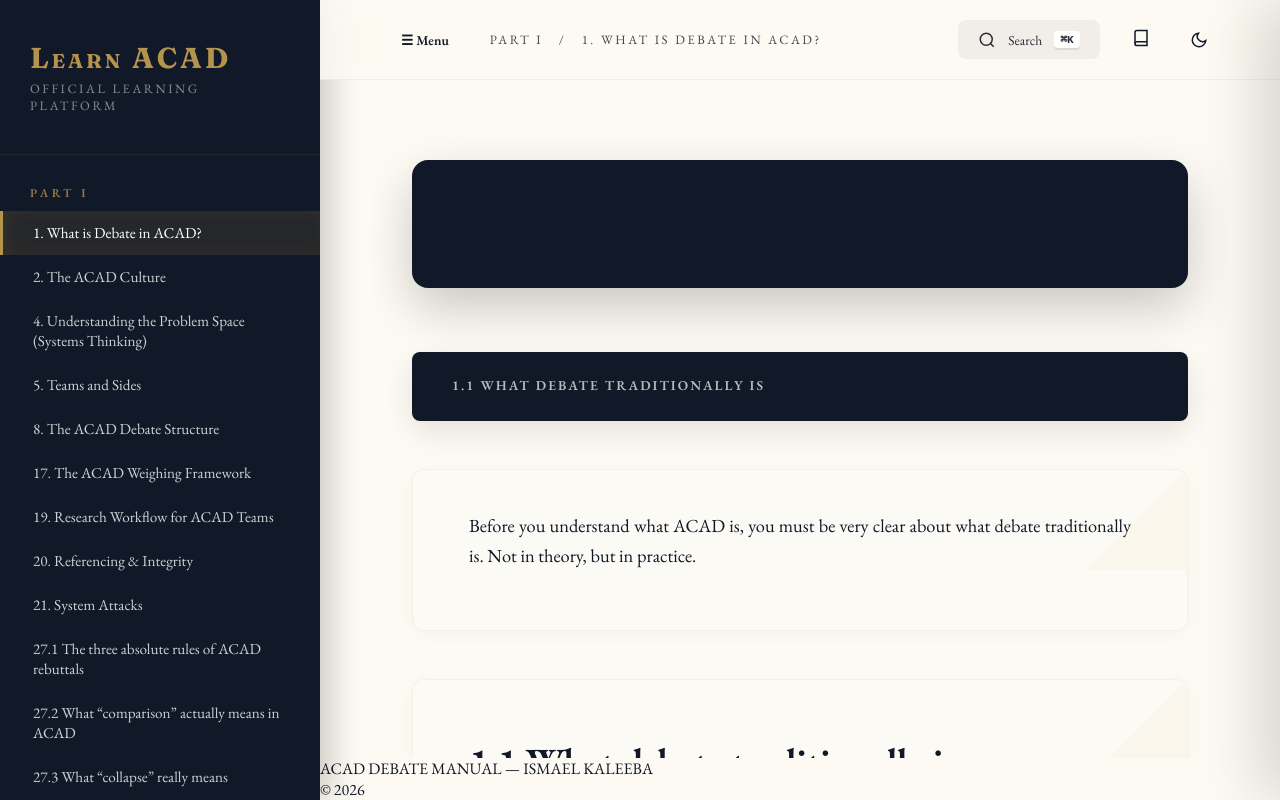
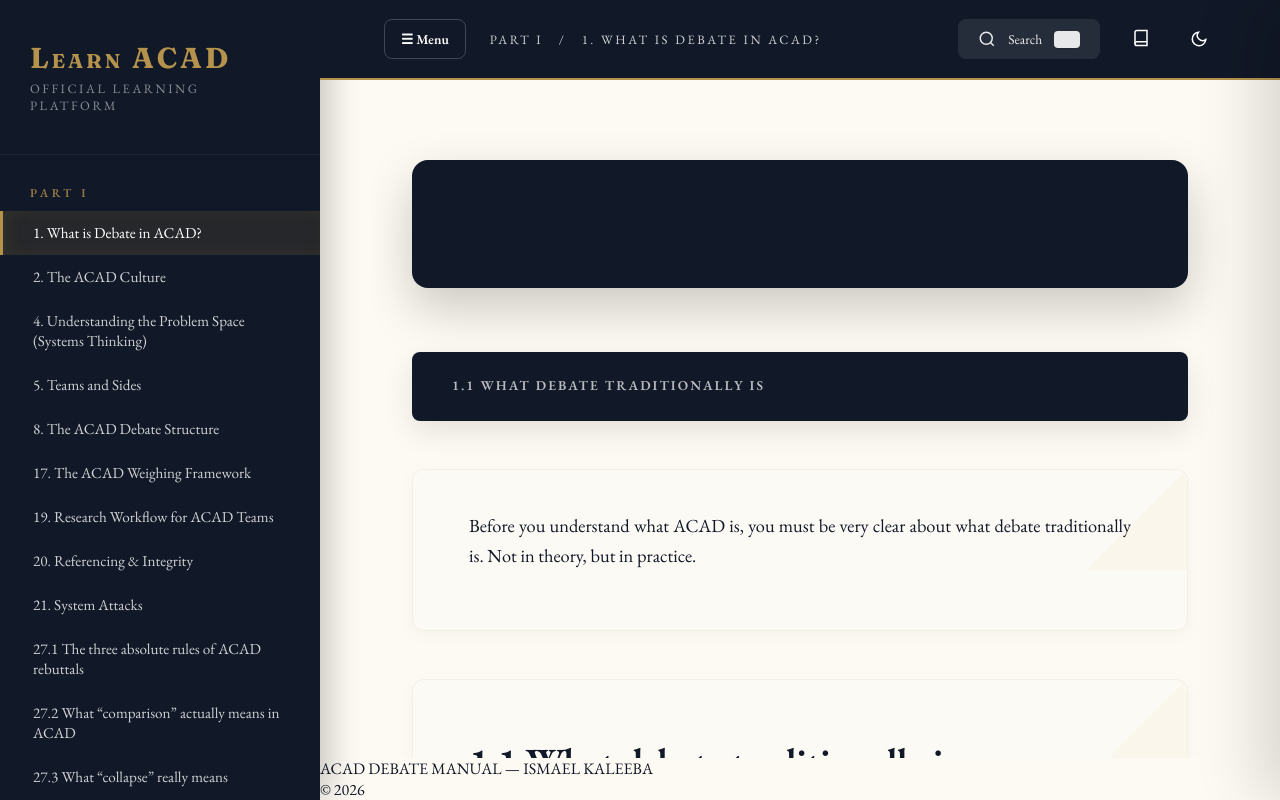
Before and after one commit to Ismakaleeba/acad, a website built with Vite: page learn-acad/index.html in a window 1280 px wide. Built offline with nearby package versions, Linux system fonts and the light colour scheme.

Commit message:
Darken header and section nav, remove stickiness

```diff
--- a/learn-acad/src/index.css
+++ b/learn-acad/src/index.css
@@ -146,19 +146,31 @@ body {
 }
 
 .content-header {
-    background: rgba(var(--bone-ivory-rgb), 0.75);
-    backdrop-filter: blur(20px) saturate(180%);
-    -webkit-backdrop-filter: blur(20px) saturate(180%);
+    background: var(--bg-sidebar);
+    color: var(--text-white);
     padding: 0 4rem;
     height: var(--header-height);
-    border-bottom: 1px solid rgba(0, 0, 0, 0.05);
+    border-bottom: 2px solid var(--accent-gold);
     display: flex;
     justify-content: space-between;
     align-items: center;
-    position: sticky;
-    top: 0;
+    position: relative;
     z-index: 100;
-    transition: background var(--transition-speed);
+}
+
+.content-header .breadcrumb,
+.content-header .menu-toggle,
+.content-header .theme-toggle,
+.content-header .search-trigger {
+    color: var(--text-white);
+}
+
+.content-header .menu-toggle {
+    border-color: rgba(255, 255, 255, 0.2);
+}
+
+.content-header .search-trigger {
+    background: rgba(255, 255, 255, 0.1);
 }
 
 .header-left,
@@ -714,9 +726,9 @@ body {
 
 /* --- Section Navigator --- */
 .chapter-nav {
-    position: relative;
-    background: var(--bg-sidebar);
-    color: var(--text-white);
+    position: relative !important;
+    background: var(--bg-sidebar) !important;
+    color: var(--text-white) !important;
     z-index: 50;
     display: flex;
     flex-wrap: wrap;
```
